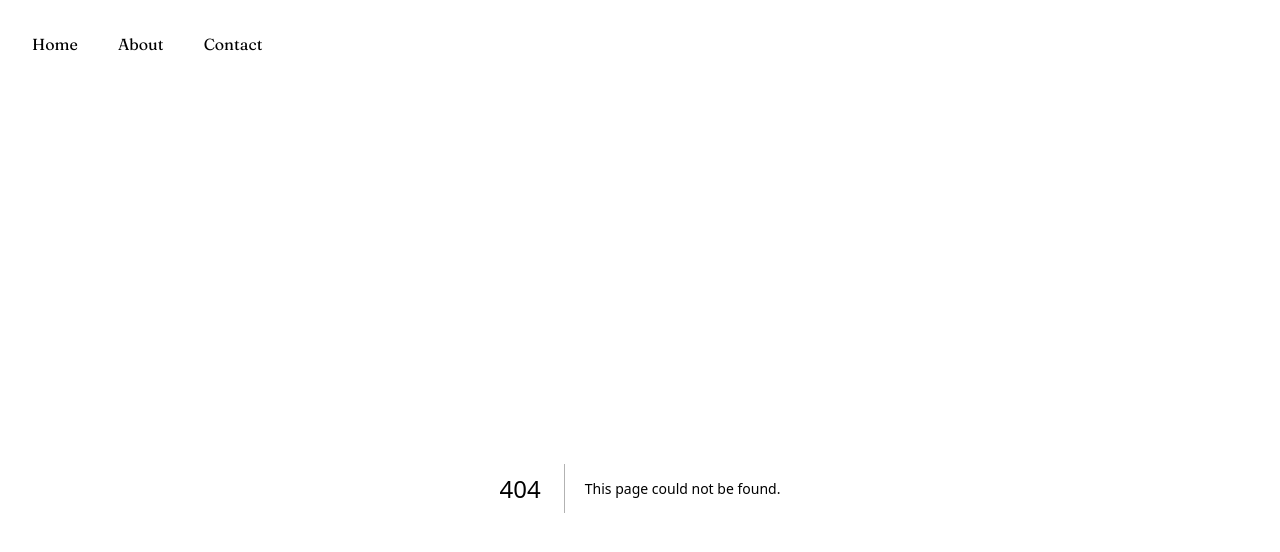
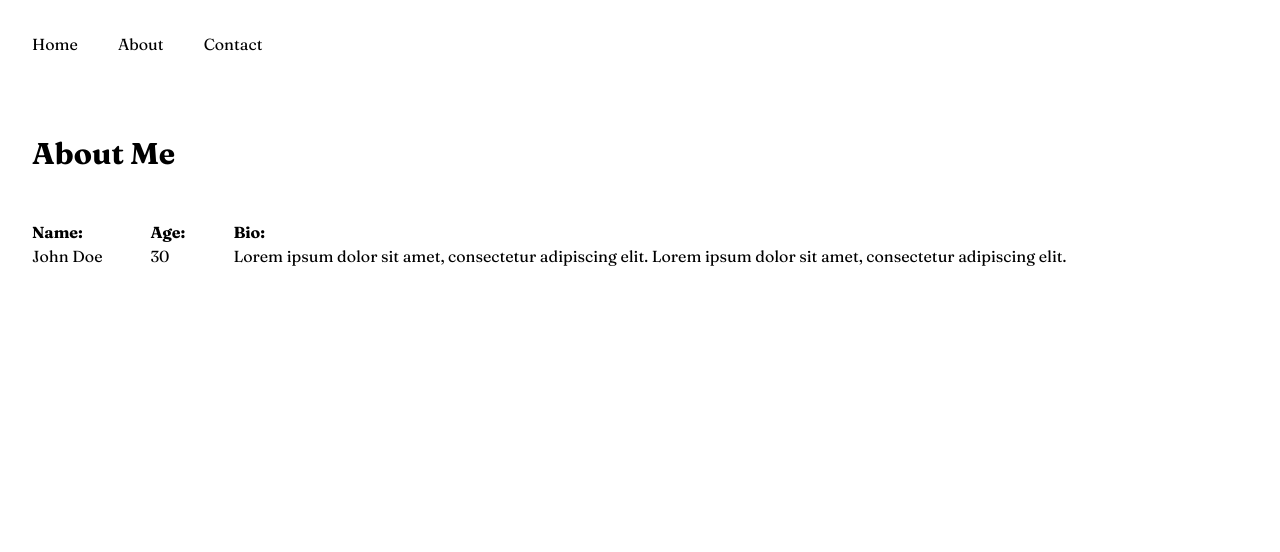
Before and after one commit to romainbenard/page-transition-next-app-router, a Next.js app: page /about in a window 1280 px wide. Before the commit this address had no page. Shown: the top 552 px of the page. Built offline with nearby package versions, Linux system fonts and the light colour scheme.

Commit message:
create transition between page

```diff
--- a/src/app/about-me/page.tsx
+++ /dev/null
@@ -1,23 +0,0 @@
-import React from 'react'
-
-const AboutMePage: React.FC = () => {
-  const name = 'John Doe'
-  const age = 30
-  const bio = 'Lorem ipsum dolor sit amet, consectetur adipiscing elit.'
-
-  return (
-    <section className="py-12">
-      <div className="container">
-        <h1>About Me</h1>
-
-        <div className="flex gap-12">
-          <p>Name: {name}</p>
-          <p>Age: {age}</p>
-          <p>Bio: {bio}</p>
-        </div>
-      </div>
-    </section>
-  )
-}
-
-export default AboutMePage
--- /dev/null
+++ b/src/app/about/page.tsx
@@ -0,0 +1,33 @@
+import React from 'react'
+
+const AboutMePage: React.FC = () => {
+  const name = 'John Doe'
+  const age = 30
+  const bio =
+    'Lorem ipsum dolor sit amet, consectetur adipiscing elit. Lorem ipsum dolor sit amet, consectetur adipiscing elit.'
+
+  return (
+    <section className="py-12">
+      <div className="container">
+        <h1 className="mb-12 text-3xl font-bold">About Me</h1>
+
+        <div className="flex gap-12">
+          <div>
+            <p className="font-bold">Name: </p>
+            <p> {name}</p>
+          </div>
+          <div>
+            <p className="font-bold">Age: </p>
+            <p>{age}</p>
+          </div>
+          <div>
+            <p className="font-bold">Bio: </p>
+            <p>{bio}</p>
+          </div>
+        </div>
+      </div>
+    </section>
+  )
+}
+
+export default AboutMePage
--- a/src/app/contact/page.tsx
+++ b/src/app/contact/page.tsx
@@ -2,7 +2,7 @@ const ContactPage: React.FC = () => {
   return (
     <section className="py-12">
       <div className="container">
-        <h2 className="mb-12 text-3xl font-bold">Contact Us</h2>
+        <h1 className="mb-12 text-3xl font-bold">Contact Me</h1>
         <div className="flex gap-12">
           <p>
             Lorem ipsum dolor sit amet, consectetur adipisicing elit. Amet, sit
--- /dev/null
+++ b/src/app/template.tsx
@@ -0,0 +1,7 @@
+// https://nextjs.org/docs/app/api-reference/file-conventions/template
+
+import PageTransition from '@/components/animation/PageTransition'
+
+export default function Template({ children }: { children: React.ReactNode }) {
+  return <PageTransition>{children}</PageTransition>
+}
--- /dev/null
+++ b/src/components/animation/PageTransition.tsx
@@ -0,0 +1,18 @@
+'use client'
+
+import { motion } from 'framer-motion'
+import { PropsWithChildren } from 'react'
+
+const PageTransition = ({ children }: PropsWithChildren) => {
+  return (
+    <motion.div
+      initial={{ y: 20, opacity: 0 }}
+      animate={{ y: 0, opacity: 1 }}
+      transition={{ duration: 0.75, ease: 'easeInOut' }}
+    >
+      {children}
+    </motion.div>
+  )
+}
+
+export default PageTransition
```
